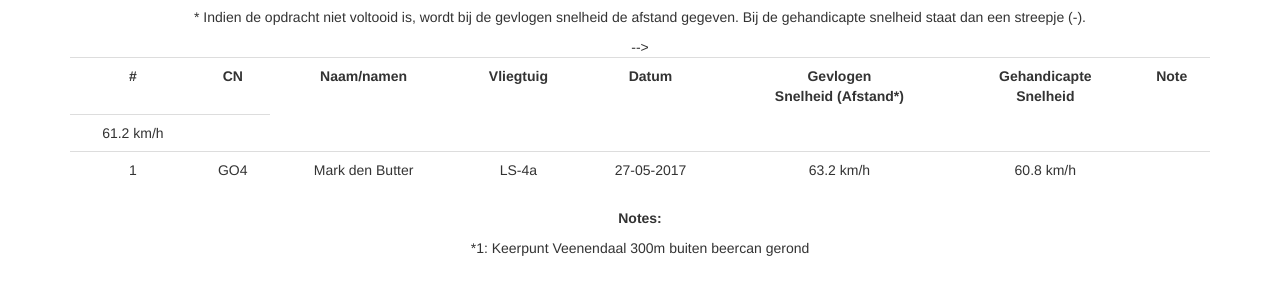
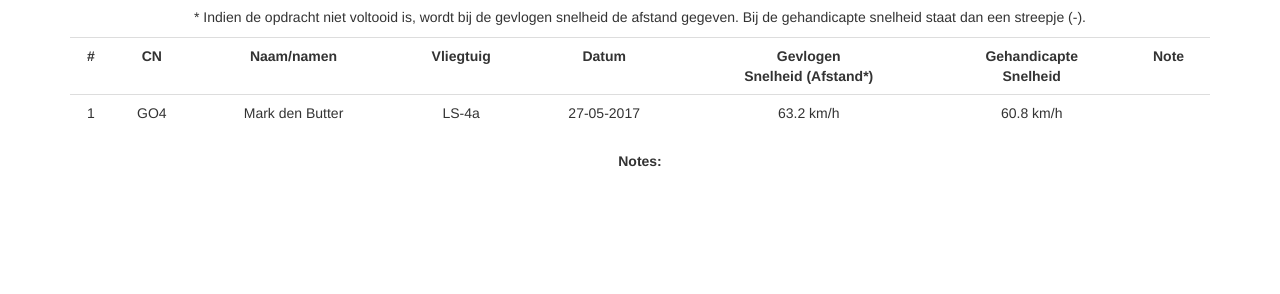
Before and after one commit to GliderGeek/GOC, a plain HTML site: page index.html in a window 1280 px wide. Shown: the part 406-700 px from the top of the page. Drawn offline with Linux system fonts and the light colour scheme.

Commit message:
comment out

```diff
--- a/index.html
+++ b/index.html
@@ -97,9 +97,9 @@
 				    <td class="visible-md visible-lg">LS-4b</td>
 				    <td class="visible-md visible-lg">10-06-2017</td>
 				    <td class="visible-md visible-lg">63.6 km/h</td><!-- 68.62 km/h - 5km/h finish straf -->
-				    <td>61.2 km/h</td> <!-- 61.17 -->
+				    <!--<td>61.2 km/h</td>
 					<td class="visible-md visible-lg"><b> </b></td>
-				</tr>  -->
+				</tr> -->
 
 				<tr onclick="window.open('https://skylines.aero/flights/76530')">
 					<td>1</td>
@@ -141,7 +141,7 @@
 			</table>
 		</div>
 		<p><b>Notes:</b></p>
-		<p>*1: Keerpunt Veenendaal 300m buiten beercan gerond</p>
+		<!-- <p>*1: Keerpunt Veenendaal 300m buiten beercan gerond</p> -->
 
 	</div>
 	</body>
```
